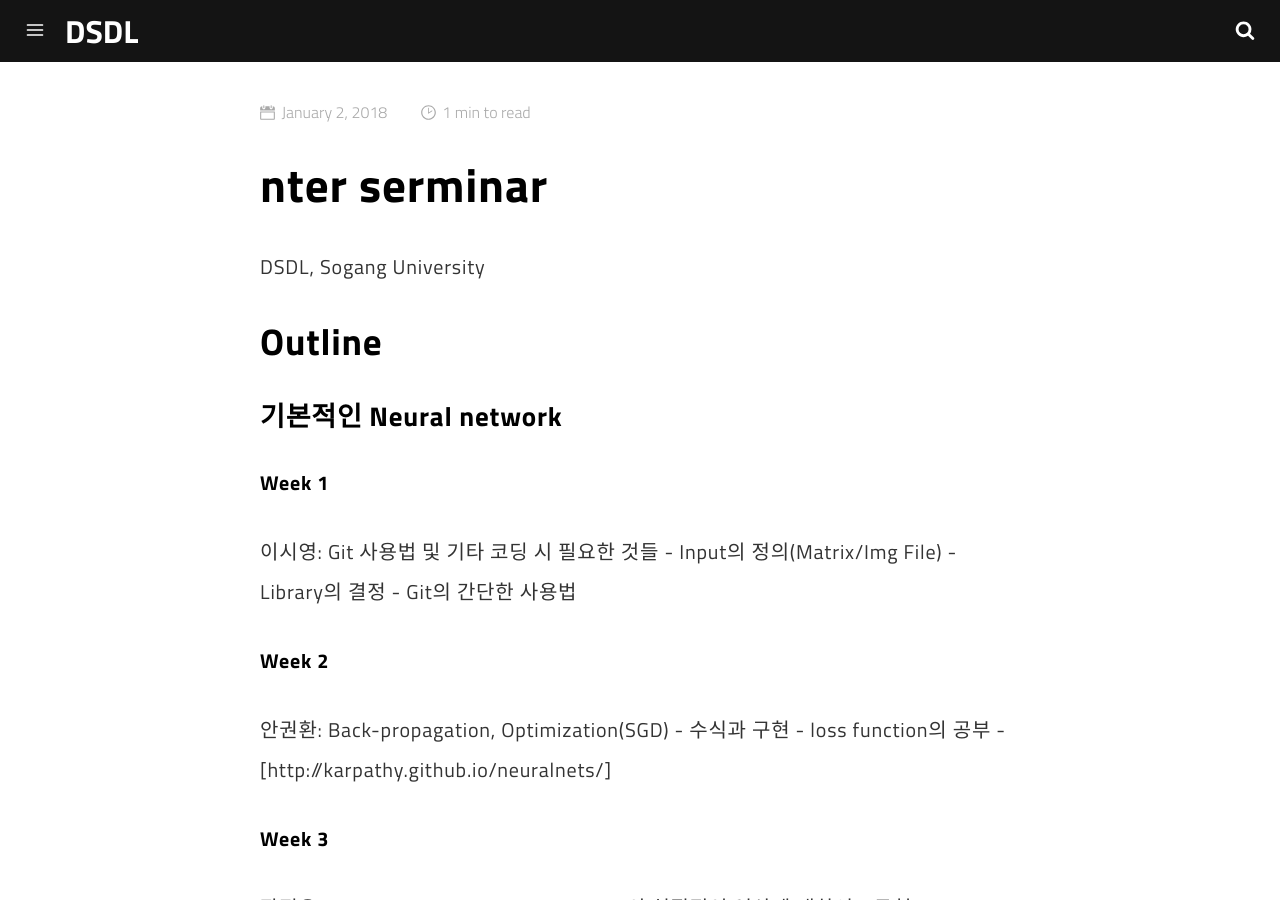
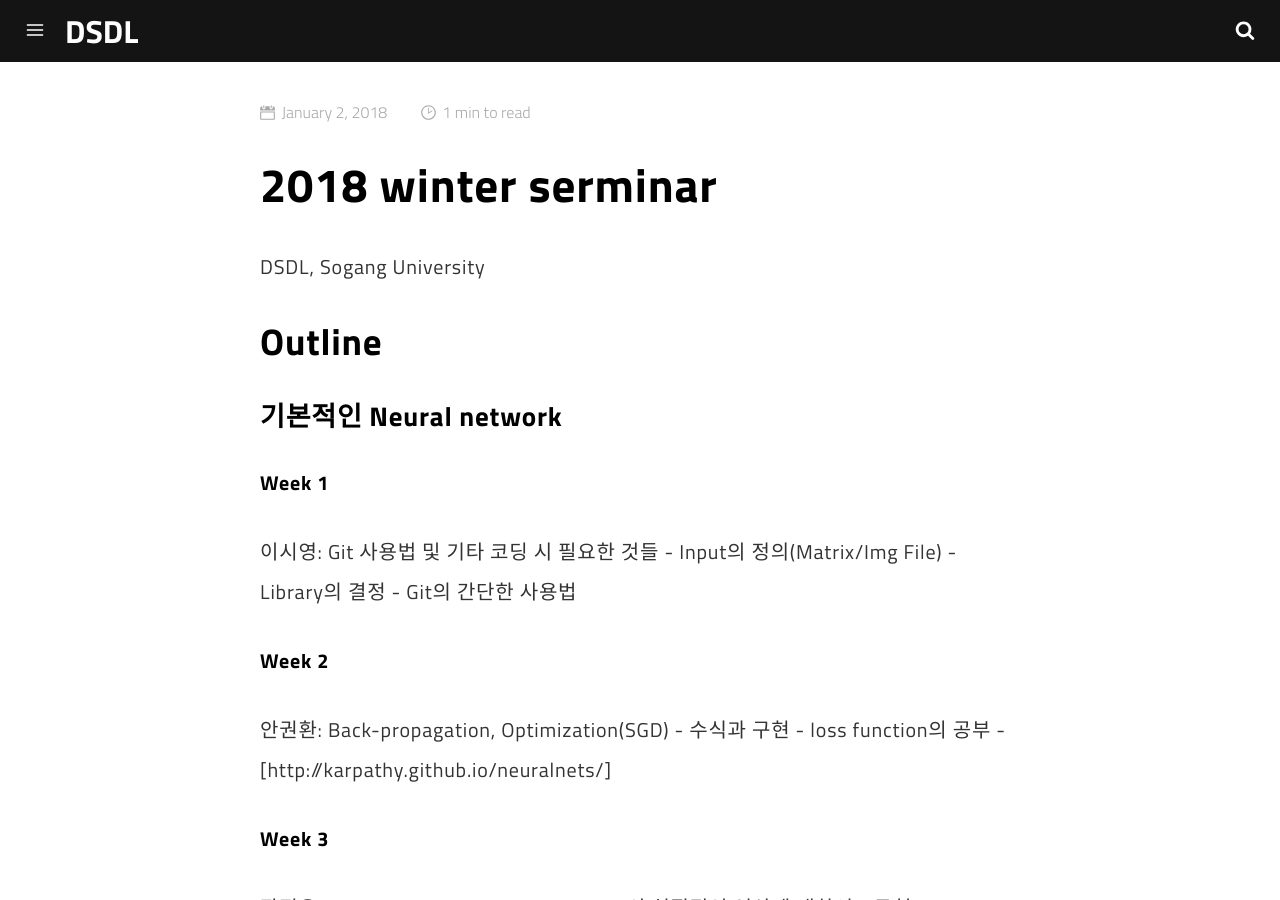
Before and after one commit to DSDL-DeepNetwork/DSDL-DeepNetwork.github.io, a Jekyll site: the page built from _posts/2018-01-02-post-outline.md, in a window 1280 px wide and 900 px high. Built offline with Jekyll 4.4.1, drawn with Linux system fonts in a browser that asks for light colours; our own code applies the rules of GitHub Pages for plain Markdown files; comment, search, counter and statistics services are not loaded.

Commit message:
[Init] skeleton #3

```diff
--- a/_posts/2018-01-02-post-outline.md
+++ b/_posts/2018-01-02-post-outline.md
@@ -2,15 +2,16 @@
 layout: post
 title: "Post outline"
 date: 2018-01-02 09:00:23
-image: ''
+image: 'http://joelouismarino.github.io/images/blog_images/blog_googlenet_keras/googlenet_diagram.png'
 description: 2018 winter seminar
 category: 'outline'
-tags:'week'
+tags:
+- guide
 twitter_text:[Week#1] Introduction
 introduction:[Week#1] Introduction
 ---
 
-nter serminar
+2018 winter serminar
 ====================
 
 DSDL, Sogang University
```
